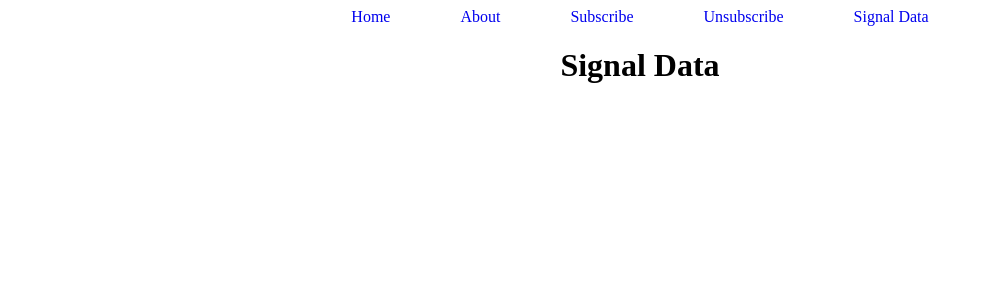
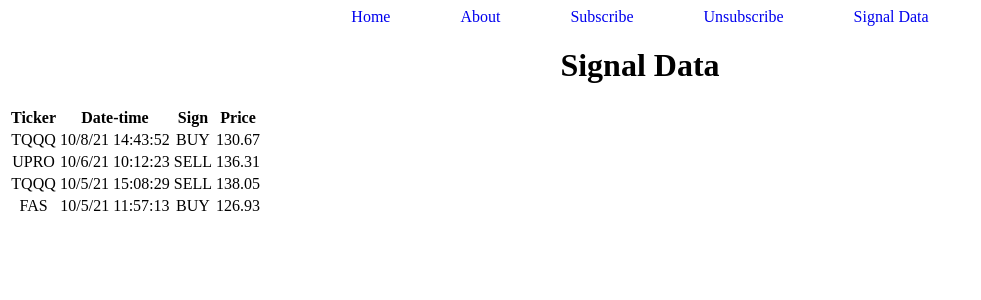
Before and after one commit to CSToddDEV/CS467-Short-Term-Algorithmic-Strategies, a React (Create React App) app in the folder front-end/: page /data in a window 1280 px wide. Shown: the top 300 px of the page, without its empty margins (0-981 px from the left). Built offline with nearby package versions, Linux system fonts and the light colour scheme.

Commit message:
Adds table rendering to the signal data page
Uses mock data to render a dynamic table (i.e. one with variable
number of columns and rows). Mock data is used because real data
will need to be sourced from the backend (once functional). The
table does not yet have any styling applied.

```diff
--- a/front-end/src/components/SignalData.js
+++ b/front-end/src/components/SignalData.js
@@ -1,9 +1,61 @@
+import React from 'react';
+
+const mockHeaders = ['Ticker', 'Date-time', 'Sign', 'Price'];
+
+const mockData = [
+  ['TQQQ', '10/8/21 14:43:52', 'BUY', '130.67'],
+  ['UPRO', '10/6/21 10:12:23', 'SELL', '136.31'],
+  ['TQQQ', '10/5/21 15:08:29', 'SELL', '138.05'],
+  ['FAS', '10/5/21 11:57:13', 'BUY', '126.93']
+];
+
 function SignalData() {
     return (
       <div className="data">
         <h1>Signal Data</h1>
+        <DataTable
+          headers={mockHeaders}
+          dataRows={mockData}
+        />
       </div>
     );
+}
+
+class DataTable extends React.Component {
+  generateHeaders() {
+    let table_headers = [];
+    this.props.headers.forEach(header => {
+      table_headers.push(<th>{header}</th>)
+    });
+
+    return table_headers;
   }
 
-  export default SignalData;
+  generateRows() {
+    let table_rows = [];
+
+    this.props.dataRows.forEach(dataRow => {
+      let newRow = [];
+      dataRow.forEach(item => {
+        newRow.push(<td>{item}</td>);
+      });
+      table_rows.push(<tr>{newRow}</tr>);
+    });
+
+    return table_rows;
+  }
+
+  render() {
+    let table_headers = this.generateHeaders();
+    let table_rows = this.generateRows();
+
+    return (
+      <table>
+        <thead><tr>{table_headers}</tr></thead>
+        <tbody>{table_rows}</tbody>
+      </table>
+    );
+  }
+}
+
+export default SignalData;
```
